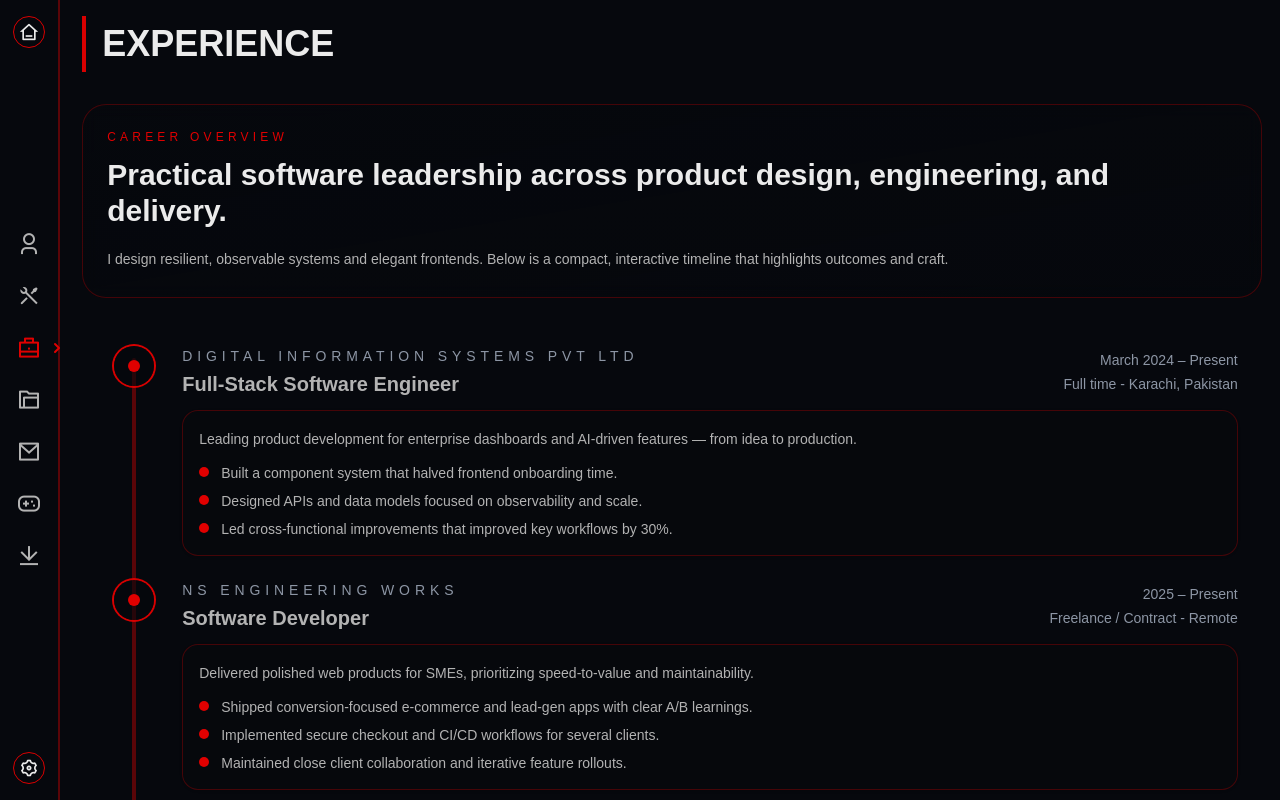
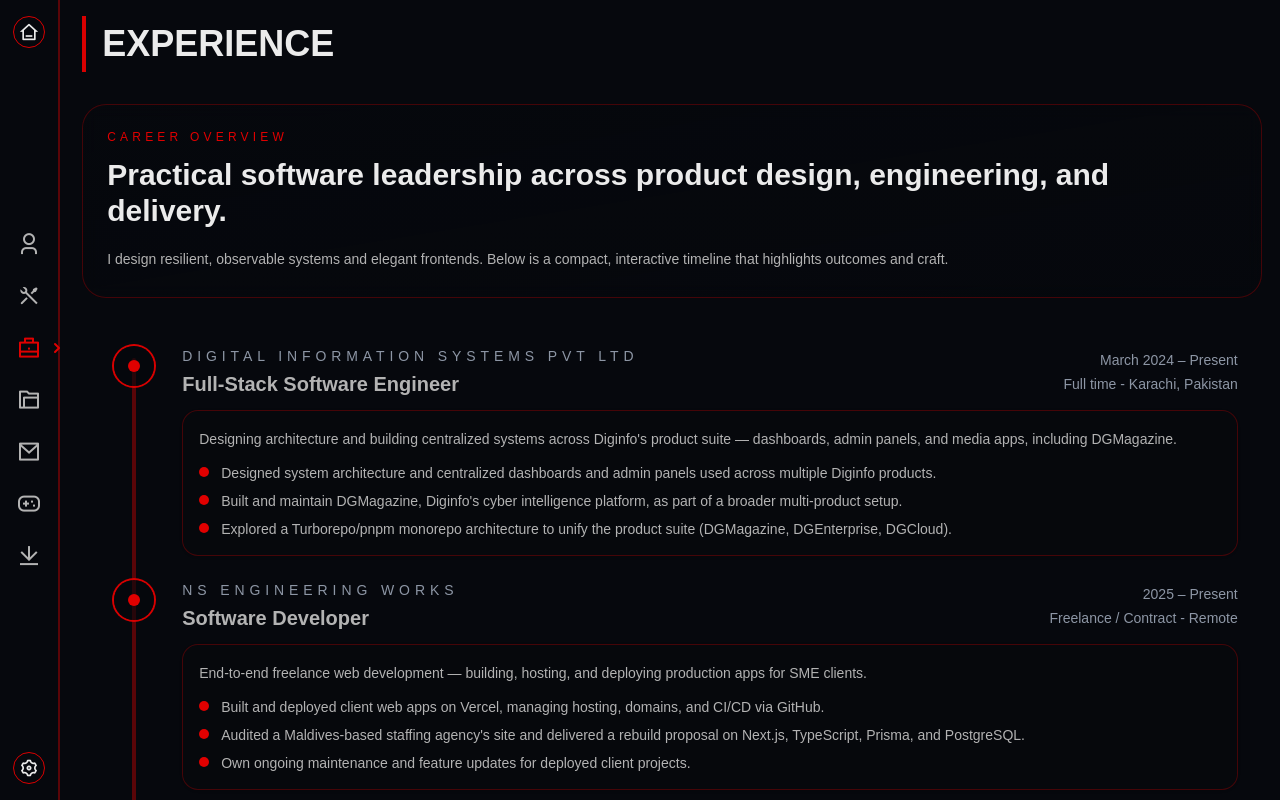
Before and after one commit to konain611/Portfolio, a Next.js app in the folder syedkonainnasir/: page /experience in a window 1280 px wide. Shown: the top 800 px of the page. Built offline with nearby package versions, Linux system fonts and the light colour scheme.

Commit message:
Update page.js

```diff
--- a/syedkonainnasir/src/app/experience/page.js
+++ b/syedkonainnasir/src/app/experience/page.js
@@ -5,11 +5,11 @@ const experienceItems = [
     period: "March 2024 – Present",
     location: "Full time - Karachi, Pakistan",
     summary:
-      "Leading product development for enterprise dashboards and AI-driven features — from idea to production.",
+      "Designing architecture and building centralized systems across Diginfo's product suite — dashboards, admin panels, and media apps, including DGMagazine.",
     highlights: [
-      "Built a component system that halved frontend onboarding time.",
-      "Designed APIs and data models focused on observability and scale.",
-      "Led cross-functional improvements that improved key workflows by 30%.",
+      "Designed system architecture and centralized dashboards and admin panels used across multiple Diginfo products.",
+      "Built and maintain DGMagazine, Diginfo's cyber intelligence platform, as part of a broader multi-product setup.",
+      "Explored a Turborepo/pnpm monorepo architecture to unify the product suite (DGMagazine, DGEnterprise, DGCloud).",
     ],
   },
   {
@@ -18,37 +18,23 @@ const experienceItems = [
     period: "2025 – Present",
     location: "Freelance / Contract - Remote",
     summary:
-      "Delivered polished web products for SMEs, prioritizing speed-to-value and maintainability.",
+      "End-to-end freelance web development — building, hosting, and deploying production apps for SME clients.",
     highlights: [
-      "Shipped conversion-focused e-commerce and lead-gen apps with clear A/B learnings.",
-      "Implemented secure checkout and CI/CD workflows for several clients.",
-      "Maintained close client collaboration and iterative feature rollouts.",
+      "Built and deployed client web apps on Vercel, managing hosting, domains, and CI/CD via GitHub.",
+      "Audited a Maldives-based staffing agency's site and delivered a rebuild proposal on Next.js, TypeScript, Prisma, and PostgreSQL.",
+      "Own ongoing maintenance and feature updates for deployed client projects.",
     ],
   },
-  // {
-  //   role: "Full-Stack Developer",
-  //   company: "Intellecta Genius Fest",
-  //   period: "2025 – Present",
-  //   location: "Freelance / Contract - Remote",
-  //   summary:
-  //     "Delivered polished web products for SMEs, prioritizing speed-to-value and maintainability.",
-  //   highlights: [
-  //     "Shipped conversion-focused e-commerce and lead-gen apps with clear A/B learnings.",
-  //     "Implemented secure checkout and CI/CD workflows for several clients.",
-  //     "Maintained close client collaboration and iterative feature rollouts.",
-  //   ],
-  // },
   {
     role: "Front-End Developer",
     company: "YoungDev Interns",
     period: "Aug 2024 - Sep 2024",
     location: "Internship - Remote",
     summary:
-      "Delivered polished web products for SMEs, prioritizing speed-to-value and maintainability.",
+      "Front-end internship focused on foundational UI development.",
     highlights: [
-      "Shipped conversion-focused e-commerce and lead-gen apps with clear A/B learnings.",
-      "Implemented secure checkout and CI/CD workflows for several clients.",
-      "Maintained close client collaboration and iterative feature rollouts.",
+      "Built responsive UI components using HTML, CSS, and JavaScript fundamentals.",
+      "Practiced core front-end workflows in a remote team setting.",
     ],
   },
 ];
```
